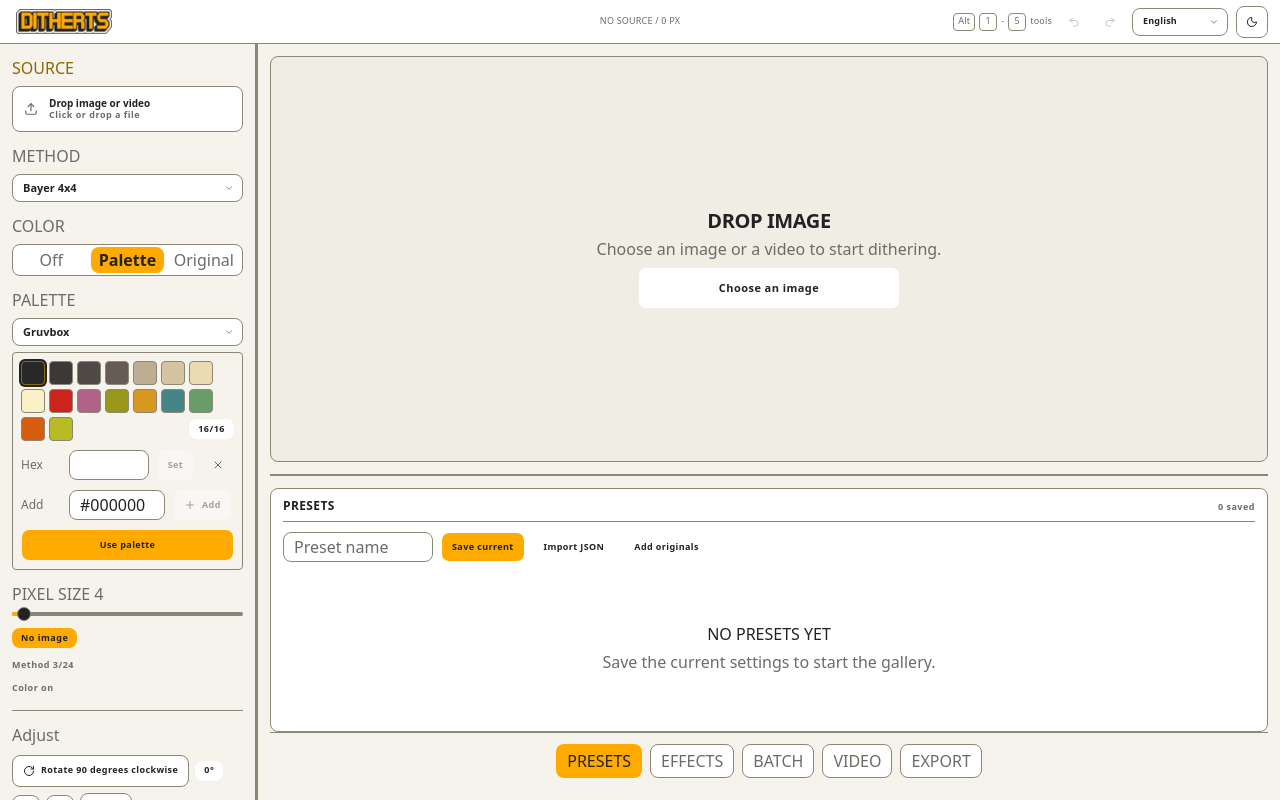
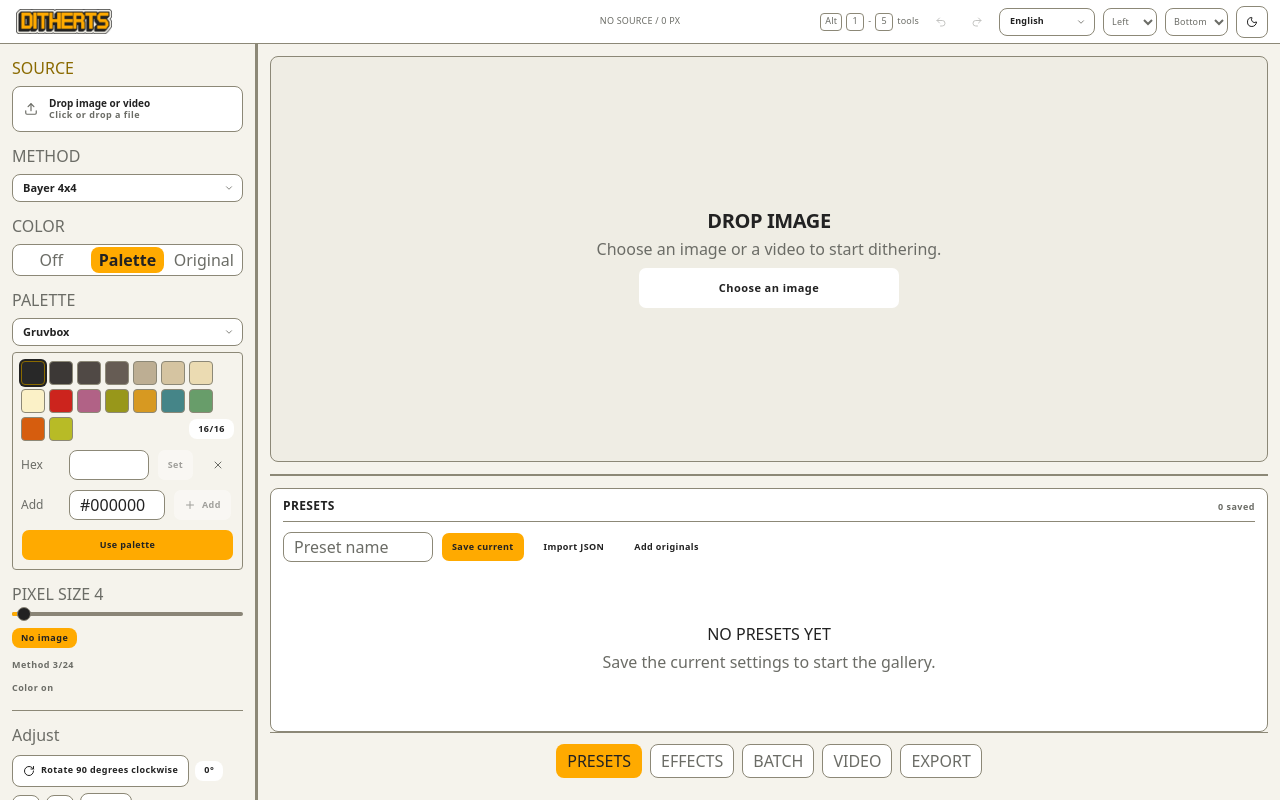
Before and after one commit to lilianpichard/dither-ts, a React (Vite) app in the folder app/: page / in a window 1280 px wide. Built offline with nearby package versions, Linux system fonts and the light colour scheme.

Commit message:
feat(layout): movable panels and a direction-aware resizer

```diff
--- a/app/src/App.tsx
+++ b/app/src/App.tsx
@@ -1,5 +1,6 @@
 import { useEffect, useMemo, useRef, useState } from "react";
 import { toast } from "sonner";
+import { cn } from "cn";
 import { cancelAll, renderImage } from "./worker/client";
 import { stripKeys } from "./presets/store";
 import { resolveColorMode, useApp } from "./store";
@@ -18,6 +19,7 @@ import { ErrorBoundary } from "./components/ErrorBoundary";
 import { MEDIA_ACCEPT, mediaKindOf, type MediaKind } from "./media/kind";
 import { cappedPixelSize } from "./video/pixelSize";
 import { useTranslate } from "./i18n";
+import { useLayout } from "./layout";
 import { useGlobalErrors } from "./ErrorReporting";
 import { mediaRejection, routeMedia } from "./media/route";
 import { Button } from "@/components/ui/button";
@@ -35,6 +37,11 @@ const RAIL_MIN = 176;
 const CONSOLE_MIN = 120;
 const RAIL_DEFAULT = 256;
 const CONSOLE_DEFAULT = 300;
+// The space the shell keeps for the canvas, so a panel can never be dragged over
+// the work. The rail claims a width, the console a height, and each panel's own
+// maximum is the window minus the claim the other one makes on its axis.
+const CANVAS_MIN_W = 420;
+const CANVAS_MIN_H = 260;
 // Long enough that no legitimate render reaches it: the slow warning already
 // covers a render that is merely big. This only catches a worker that stopped
 // answering, which would otherwise leave the overlay up forever.
@@ -287,6 +294,15 @@ export default function App() {
   // Dimensions for the meta line, so it describes the frame actually on screen
   // rather than a still image that may not be loaded at all.
   const meta = video ? video.display : (shown ?? source);
+  // The arrangement is a preference, so the shell reads it once and the panels
+  // follow. Sizes stay local to each panel, which is why only the sides are
+  // held in state.
+  const { layout } = useLayout();
+  // A panel can be dragged until the other one is at its own minimum, which is
+  // the whole window minus what the neighbour needs. The constant is the space
+  // the shell already reserves for the canvas, so the two agree by construction.
+  const railMaxBounds = Math.max(RAIL_MIN, bounds.w - CANVAS_MIN_W);
+  const consoleMaxBounds = Math.max(CONSOLE_MIN, bounds.h - CANVAS_MIN_H);
 
   return (
     // relative is load-bearing, not decoration: Tailwind's `sr-only` is
@@ -302,21 +318,30 @@ export default function App() {
         {status}
       </div>
       <div className="flex min-h-0 flex-1 flex-col lg:flex-row">
+        {layout.railSide === "left" && (
+          <>
             <ControlPanel
               onFile={(file, kind) => void onFile(file, kind)}
               width={rail.size}
               collapsed={rail.collapsed}
             />
             <PanelResizer
-          orientation="vertical"
+              side="left"
               label="control rail"
               size={rail.size}
               onResize={rail.resize}
               onToggle={rail.toggle}
               min={RAIL_MIN}
-          max={Math.max(RAIL_MIN, bounds.w - 420)}
+              max={railMaxBounds}
             />
-        <div className="flex min-h-0 min-w-0 flex-1 flex-col gap-3 p-3">
+          </>
+        )}
+        <div
+          className={cn(
+            "flex min-h-0 min-w-0 flex-1 gap-3 p-3",
+            layout.consoleSide === "right" ? "flex-row" : "flex-col",
+          )}
+        >
           <section className="relative flex min-h-32 min-w-0 flex-1 flex-col overflow-hidden rounded-lg border border-border bg-canvas">
             {source || video ? (
               <>
@@ -394,17 +419,53 @@ export default function App() {
               </Empty>
             )}
           </section>
+          {layout.consoleSide === "right" && (
+            <>
               <PanelResizer
-            orientation="horizontal"
+                side="left"
                 label="console"
                 size={consolePanel.size}
                 onResize={consolePanel.resize}
                 onToggle={consolePanel.toggle}
                 min={CONSOLE_MIN}
-            max={Math.max(CONSOLE_MIN, bounds.h - 260)}
+                max={consoleMaxBounds}
+              />
+              <ToolsPanel tool={tool} onTool={setTool} width={consolePanel.size} height="100%" />
+            </>
+          )}
+          {layout.consoleSide === "bottom" ? (
+            <>
+              <PanelResizer
+                side="top"
+                label="console"
+                size={consolePanel.size}
+                onResize={consolePanel.resize}
+                onToggle={consolePanel.toggle}
+                min={CONSOLE_MIN}
+                max={consoleMaxBounds}
               />
               <ToolsPanel tool={tool} onTool={setTool} height={consolePanel.size} />
+            </>
+          ) : null}
         </div>
+        {layout.railSide === "right" && (
+          <>
+            <PanelResizer
+              side="right"
+              label="control rail"
+              size={rail.size}
+              onResize={rail.resize}
+              onToggle={rail.toggle}
+              min={RAIL_MIN}
+              max={railMaxBounds}
+            />
+            <ControlPanel
+              onFile={(file, kind) => void onFile(file, kind)}
+              width={rail.size}
+              collapsed={rail.collapsed}
+            />
+          </>
+        )}
       </div>
       <Toaster />
     </main>
--- /dev/null
+++ b/app/src/components/LayoutControls.tsx
@@ -0,0 +1,60 @@
+import { useTranslate } from "../i18n";
+import { useLayout, type ConsoleSide, type RailSide } from "../layout";
+
+const RAIL_SIDES: Array<{ id: RailSide; label: "layout.railLeft" | "layout.railRight" }> = [
+  { id: "left", label: "layout.railLeft" },
+  { id: "right", label: "layout.railRight" },
+];
+
+const CONSOLE_SIDES: Array<{
+  id: ConsoleSide;
+  label: "layout.consoleBottom" | "layout.consoleRight";
+}> = [
+  { id: "bottom", label: "layout.consoleBottom" },
+  { id: "right", label: "layout.consoleRight" },
+];
+
+/**
+ * Where each panel sits. A select per panel, because they move independently:
+ * the rail on its own side and the console on its own, and a layout someone
+ * likes should survive a reload.
+ */
+export function LayoutControls() {
+  const { layout, update } = useLayout();
+  const t = useTranslate();
+
+  return (
+    <div className="flex items-center gap-2">
+      <label className="flex items-center gap-1 text-caption text-muted-foreground">
+        <span className="sr-only">{t("layout.rail")}</span>
+        <select
+          className="h-7 rounded-lg border border-border bg-card px-1 text-caption"
+          aria-label={t("layout.rail")}
+          value={layout.railSide}
+          onChange={(e) => update({ railSide: e.target.value as RailSide })}
+        >
+          {RAIL_SIDES.map((option) => (
+            <option key={option.id} value={option.id}>
+              {t(option.label)}
+            </option>
+          ))}
+        </select>
+      </label>
+      <label className="flex items-center gap-1 text-caption text-muted-foreground">
+        <span className="sr-only">{t("layout.console")}</span>
+        <select
+          className="h-7 rounded-lg border border-border bg-card px-1 text-caption"
+          aria-label={t("layout.console")}
+          value={layout.consoleSide}
+          onChange={(e) => update({ consoleSide: e.target.value as ConsoleSide })}
+        >
+          {CONSOLE_SIDES.map((option) => (
+            <option key={option.id} value={option.id}>
+              {t(option.label)}
+            </option>
+          ))}
+        </select>
+      </label>
+    </div>
+  );
+}
--- a/app/src/components/PanelResizer.tsx
+++ b/app/src/components/PanelResizer.tsx
@@ -3,12 +3,38 @@ import { PanelLeftClose, PanelLeftOpen, ChevronDown, ChevronUp } from "lucide-re
 import { cn } from "cn";
 
 /**
+ * Which side of the gap the sized panel sits on. The bar only knows the extent
+ * it controls; this is what makes the drag feel right, because the pointer moves
+ * toward the panel it grows and away from the one it shrinks.
+ */
+export type PanelSide = "left" | "right" | "top" | "bottom";
+
+/** The axis a bar drags along, derived from which way the panel is laid out. */
+function axisOf(side: PanelSide): "horizontal" | "vertical" {
+  return side === "left" || side === "right" ? "horizontal" : "vertical";
+}
+
+/**
+ * The sign that turns a pointer delta into a change in extent. A panel on the
+ * right or the bottom grows as the pointer moves down or right, so the delta
+ * applies as is. A panel on the left or the top grows the other way, so it is
+ * negated: without this, dragging a rail on the left would shrink it while the
+ * pointer moved right.
+ */
+function signOf(side: PanelSide): 1 | -1 {
+  return side === "left" || side === "top" ? -1 : 1;
+}
+
+/**
  * Draggable boundary between two panels. Drag to resize, double-click (or the
- * chevron) to collapse and restore. Sizes are clamped here so a panel can never
- * be dragged past its minimum or squeezed to nothing by accident.
+ * handle) to collapse and restore. Sizes are clamped so a panel can never be
+ * dragged past its minimum or squeezed to nothing by accident.
+ *
+ * `side` says where the sized panel is, which is what makes the drag direction
+ * and the collapse handle agree with each other.
  */
 export function PanelResizer({
-  orientation,
+  side,
   size,
   onResize,
   onToggle,
@@ -16,8 +42,8 @@ export function PanelResizer({
   max,
   label,
 }: {
-  /** "vertical" = a vertical bar that controls a horizontal extent (rail width). */
-  orientation: "vertical" | "horizontal";
+  /** Where the panel whose extent this bar controls sits. */
+  side: PanelSide;
   size: number;
   onResize: (next: number) => void;
   onToggle: () => void;
@@ -31,8 +57,9 @@ export function PanelResizer({
   // drag stalls and the clamp is never reached.
   const live = useRef(size);
   live.current = size;
+  const sign = signOf(side);
+  const axis = axisOf(side);
 
-  const vertical = orientation === "vertical";
   const clamp = (n: number) => Math.min(Math.max(n, min), Math.max(min, max));
   // A collapsed panel reports size 0, which is below the minimum it declares.
   // Assistive tech reads that as a broken value, so report the minimum and say
@@ -50,7 +77,7 @@ export function PanelResizer({
     <div
       role="separator"
       aria-label={label}
-      aria-orientation={vertical ? "vertical" : "horizontal"}
+      aria-orientation={axis}
       aria-valuenow={announced}
       aria-valuemin={min}
       aria-valuemax={Math.round(max)}
@@ -60,10 +87,29 @@ export function PanelResizer({
       onDoubleClick={onToggle}
       onKeyDown={(e) => {
         const step = e.shiftKey ? 40 : 12;
-        if (e.key === "ArrowRight" || e.key === "ArrowDown") {
+        // The arrows read the same way as the drag, so a keyboard user gets the
+        // same direction without having to know which side the panel is on: the
+        // arrow pointing toward the panel grows it, the one away shrinks it.
+        const toward =
+          side === "left"
+            ? "ArrowRight"
+            : side === "right"
+              ? "ArrowLeft"
+              : side === "top"
+                ? "ArrowDown"
+                : "ArrowUp";
+        const away =
+          side === "left"
+            ? "ArrowLeft"
+            : side === "right"
+              ? "ArrowRight"
+              : side === "top"
+                ? "ArrowUp"
+                : "ArrowDown";
+        if (e.key === toward) {
           e.preventDefault();
           apply(live.current + step);
-        } else if (e.key === "ArrowLeft" || e.key === "ArrowUp") {
+        } else if (e.key === away) {
           e.preventDefault();
           apply(live.current - step);
         } else if (e.key === "Enter" || e.key === " ") {
@@ -74,12 +120,12 @@ export function PanelResizer({
       onPointerDown={(e) => {
         e.preventDefault();
         e.currentTarget.setPointerCapture(e.pointerId);
-        last.current = vertical ? e.clientX : e.clientY;
+        last.current = axis === "horizontal" ? e.clientX : e.clientY;
       }}
       onPointerMove={(e) => {
         if (last.current === null || !e.currentTarget.hasPointerCapture(e.pointerId)) return;
-        const now = vertical ? e.clientX : e.clientY;
-        const delta = now - last.current;
+        const now = axis === "horizontal" ? e.clientX : e.clientY;
+        const delta = (now - last.current) * sign;
         last.current = now;
         apply(live.current + delta);
       }}
@@ -90,7 +136,9 @@ export function PanelResizer({
       className={cn(
         "group relative z-10 flex shrink-0 items-center justify-center bg-border",
         "hover:bg-primary focus-visible:outline-2 focus-visible:outline-offset-2 focus-visible:outline-primary",
-        vertical ? "w-0.5 cursor-col-resize flex-col" : "h-0.5 w-full cursor-row-resize",
+        axis === "horizontal"
+          ? "w-0.5 cursor-col-resize flex-col"
+          : "h-0.5 w-full cursor-row-resize",
       )}
     >
       <button
@@ -104,16 +152,26 @@ export function PanelResizer({
         className={cn(
           "absolute flex items-center justify-center rounded-full border border-border bg-card text-muted-foreground",
           "opacity-0 transition-opacity group-hover:opacity-100 focus-visible:opacity-100 hover:text-foreground",
-          vertical ? "-top-2.5 h-5 w-5" : "-left-2.5 h-5 w-5",
+          axis === "horizontal" ? "-top-2.5 h-5 w-5" : "-left-2.5 h-5 w-5",
         )}
       >
-        {vertical ? (
-          size > 0 ? (
-            <PanelLeftClose className="size-3" />
+        {axis === "horizontal" ? (
+          // A rail on the left closes leftward, one on the right closes
+          // rightward, so the handle points at the edge it will reach.
+          side === "left" ? (
+            collapsed ? (
+              <PanelLeftOpen className="size-3" />
+            ) : (
+              <PanelLeftClose className="size-3" />
+            )
+          ) : collapsed ? (
+            <PanelLeftClose className="size-3 rotate-180" />
           ) : (
-            <PanelLeftOpen className="size-3" />
+            <PanelLeftOpen className="size-3 rotate-180" />
           )
-        ) : size > 0 ? (
+        ) : collapsed ? (
+          // Collapsed is whatever the panel was, so the offer is to bring it
+          // back: down for a console that sank, up for one that rose.
           <ChevronDown className="size-3" />
         ) : (
           <ChevronUp className="size-3" />
--- a/app/src/components/TopBar.tsx
+++ b/app/src/components/TopBar.tsx
@@ -4,6 +4,7 @@ import { useTranslate } from "../i18n";
 import { ThemeToggle } from "./ThemeToggle";
 import { UpdateCheck } from "./UpdateCheck";
 import { LanguageSwitch } from "./LanguageSwitch";
+import { LayoutControls } from "./LayoutControls";
 import { Kbd } from "@/components/ui/kbd";
 import { TOOL_COUNT } from "./ToolsPanel";
 import logoDark from "dither-ts/assets/dither_logo_dark.webp";
@@ -51,6 +52,7 @@ export function TopBar() {
         </HistoryButton>
         <UpdateCheck />
         <LanguageSwitch />
+        <LayoutControls />
         <ThemeToggle />
       </div>
     </header>
--- a/app/src/i18n/messages.ts
+++ b/app/src/i18n/messages.ts
@@ -8,6 +8,13 @@
 // literal apostrophe is written '' (two of them).
 
 export const en = {
+  // Where each panel sits: the rail's side and the console's side.
+  "layout.rail": "Controls side",
+  "layout.railLeft": "Left",
+  "layout.railRight": "Right",
+  "layout.console": "Console side",
+  "layout.consoleBottom": "Bottom",
+  "layout.consoleRight": "Right",
   // Words used in more than one panel.
   "tool.presets": "Presets",
   "tool.effects": "Effects",
@@ -259,6 +266,13 @@ const fr: Record<MessageId, string> = {
   "presets.saveCurrent": "Enregistrer les réglages",
   "presets.addOriginals": "Ajouter les originaux",
   "language.pick": "Langue",
+  // Where each panel sits: the rail's side and the console's side.
+  "layout.rail": "Côté des réglages",
+  "layout.railLeft": "Gauche",
+  "layout.railRight": "Droite",
+  "layout.console": "Côté de la console",
+  "layout.consoleBottom": "Bas",
+  "layout.consoleRight": "Droite",
   "common.retry": "Réessayer",
   "common.cancel": "Annuler",
   "common.save": "Enregistrer",
--- /dev/null
+++ b/app/src/layout.ts
@@ -0,0 +1,58 @@
+import { useCallback, useEffect, useState } from "react";
+
+/** Which side each panel hangs off. */
+export type RailSide = "left" | "right";
+export type ConsoleSide = "bottom" | "right";
+
+export interface Layout {
+  railSide: RailSide;
+  consoleSide: ConsoleSide;
+}
+
+const DEFAULT_LAYOUT: Layout = { railSide: "left", consoleSide: "bottom" };
+const STORAGE_KEY = "dither-ts.layout.v1";
+
+function parse(raw: string | null): Layout {
+  if (!raw) return DEFAULT_LAYOUT;
+  try {
+    const value = JSON.parse(raw) as Partial<Layout>;
+    return {
+      railSide: value.railSide === "right" ? "right" : "left",
+      consoleSide: value.consoleSide === "right" ? "right" : "bottom",
+    };
+  } catch {
+    return DEFAULT_LAYOUT;
+  }
+}
+
+/**
+ * The shell's shape. Only the arrangement lives here: the sizes stay with the
+ * panels, so a change here is a preference and not something being edited.
+ * Read in an effect rather than during render, because there is nothing to paint
+ * until the window exists and the alternative is a flash of the wrong layout.
+ */
+export function useLayout() {
+  const [layout, setLayout] = useState<Layout>(DEFAULT_LAYOUT);
+
+  useEffect(() => {
+    try {
+      setLayout(parse(window.localStorage.getItem(STORAGE_KEY)));
+    } catch {
+      // Storage unreadable: the default arrangement stands.
+    }
+  }, []);
+
+  const update = useCallback((next: Partial<Layout>) => {
+    setLayout((current) => {
+      const merged = { ...current, ...next };
+      try {
+        window.localStorage.setItem(STORAGE_KEY, JSON.stringify(merged));
+      } catch {
+        // Private mode or a full quota: the choice lasts for this session.
+      }
+      return merged;
+    });
+  }, []);
+
+  return { layout, update };
+}
```
Also changed, not shown: app/src/components/ToolsPanel.tsx (+5 -2 lines), 2 other files (tests, documents, lock files or other folders). Lines whose indentation alone changed are shown as unchanged.
